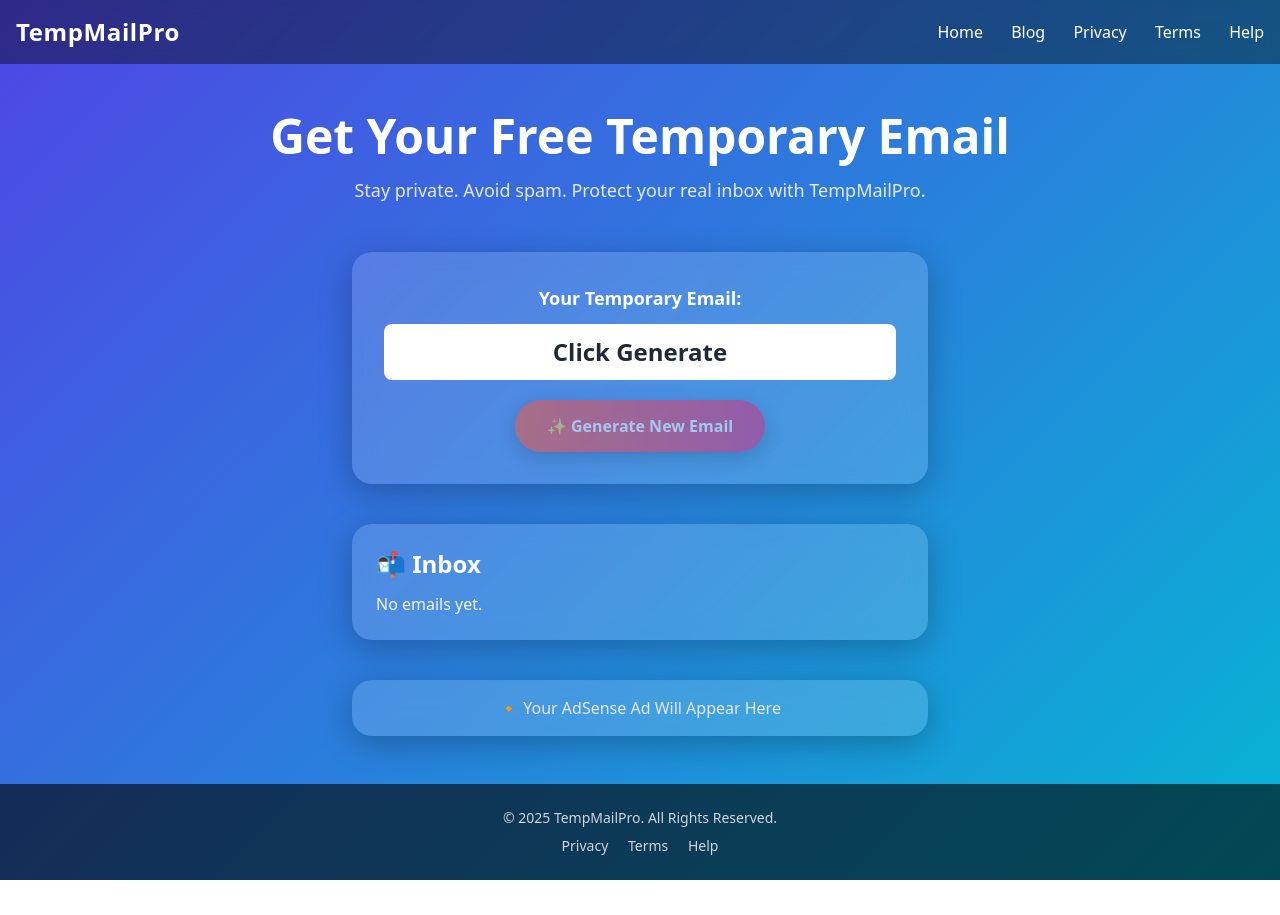
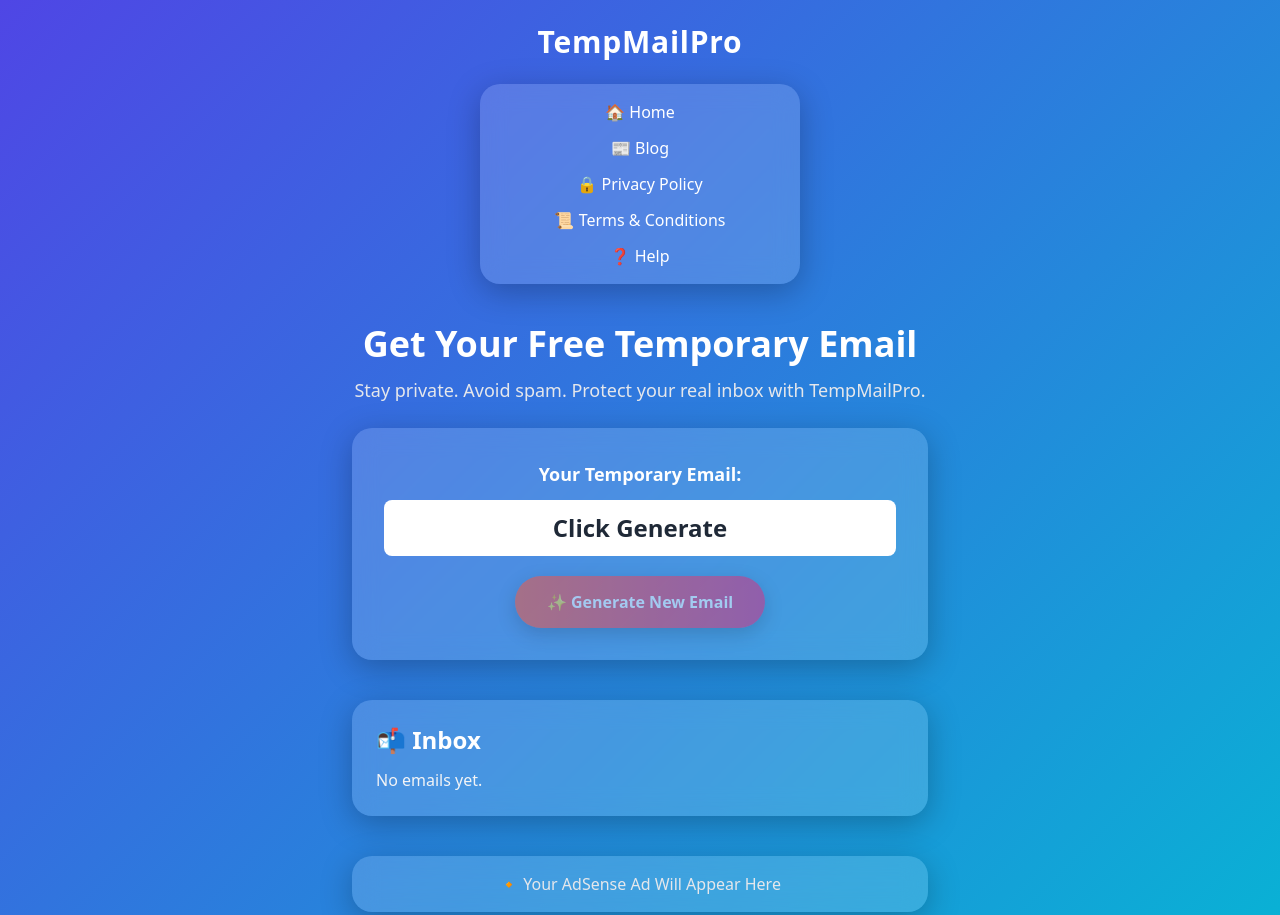
Before and after one commit to pro3207/tempmailpro, a plain HTML site: page index.html in a window 1280 px wide. Shown: the top 915 px of the page. Before the commit the page ends 880 px from the top, so only its background shows below. Drawn offline with nearby package versions, Linux system fonts and the light colour scheme.

Commit message:
Update index.html

```diff
--- a/index.html
+++ b/index.html
@@ -30,31 +30,27 @@
       transform: scale(1.07);
       background: linear-gradient(90deg, #dd2476, #ff512f);
     }
-    .navbar {
-      background: rgba(0, 0, 0, 0.4);
-      backdrop-filter: blur(8px);
-    }
   </style>
 </head>
 <body class="text-white">
 
-  <!-- 🔝 Navbar -->
-  <header class="navbar fixed w-full top-0 z-50">
-    <div class="container mx-auto flex justify-between items-center p-4">
-      <h1 class="text-2xl font-extrabold tracking-wide">TempMailPro</h1>
-      <nav class="space-x-6">
-        <a href="index.html" class="hover:text-yellow-300">Home</a>
-        <a href="blog.html" class="hover:text-yellow-300">Blog</a>
-        <a href="privacy.html" class="hover:text-yellow-300">Privacy</a>
-        <a href="terms.html" class="hover:text-yellow-300">Terms</a>
-        <a href="help.html" class="hover:text-yellow-300">Help</a>
-      </nav>
-    </div>
+  <!-- 🔝 Site Title -->
+  <header class="text-center pt-6">
+    <h1 class="text-3xl font-extrabold tracking-wide">TempMailPro</h1>
   </header>
 
+  <!-- 📌 Navigation (Vertical Links) -->
+  <nav class="glass max-w-xs mx-auto mt-6 p-4 text-center space-y-3">
+    <a href="index.html" class="block hover:text-yellow-300">🏠 Home</a>
+    <a href="blog.html" class="block hover:text-yellow-300">📰 Blog</a>
+    <a href="privacy.html" class="block hover:text-yellow-300">🔒 Privacy Policy</a>
+    <a href="terms.html" class="block hover:text-yellow-300">📜 Terms & Conditions</a>
+    <a href="help.html" class="block hover:text-yellow-300">❓ Help</a>
+  </nav>
+
   <!-- 🦸 Hero Section -->
-  <section class="text-center pt-28 pb-12">
-    <h2 class="text-5xl font-bold mb-4">Get Your Free Temporary Email</h2>
+  <section class="text-center pt-10 pb-6 px-4">
+    <h2 class="text-4xl font-bold mb-3">Get Your Free Temporary Email</h2>
     <p class="text-lg text-gray-200">Stay private. Avoid spam. Protect your real inbox with TempMailPro.</p>
   </section>
 
@@ -84,11 +80,6 @@
   <footer class="bg-black bg-opacity-60 text-gray-300 py-6 mt-12">
     <div class="container mx-auto text-center text-sm">
       <p>© 2025 TempMailPro. All Rights Reserved.</p>
-      <div class="mt-2 space-x-4">
-        <a href="privacy.html" class="hover:underline">Privacy</a>
-        <a href="terms.html" class="hover:underline">Terms</a>
-        <a href="help.html" class="hover:underline">Help</a>
-      </div>
     </div>
   </footer>
 
```
